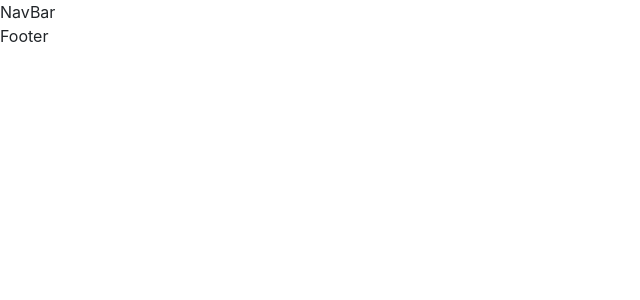
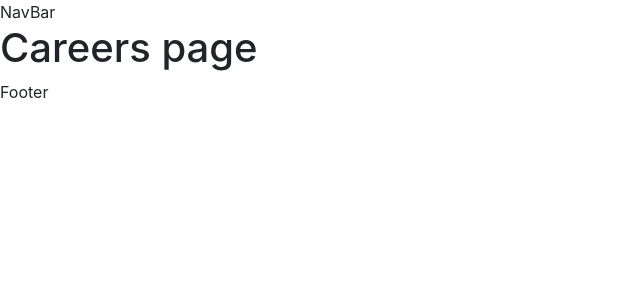
Before and after one commit to codewents/ettiksoft_react_app, a React (Create React App) app: page /careers in a window 1280 px wide. Shown: the top 300 px of the page, without its empty margins (0-640 px from the left). Built offline with nearby package versions, Linux system fonts and the light colour scheme.

Commit message:
Updated Careers page

```diff
--- a/src/Pages/CompanyPages/CareersPage/CareersPage.jsx
+++ b/src/Pages/CompanyPages/CareersPage/CareersPage.jsx
@@ -3,7 +3,7 @@ import React from 'react'
 const CareersPage = () => {
   return (
     <div>
-
+        <h1>Careers page</h1>
     </div>
   )
 }
```
